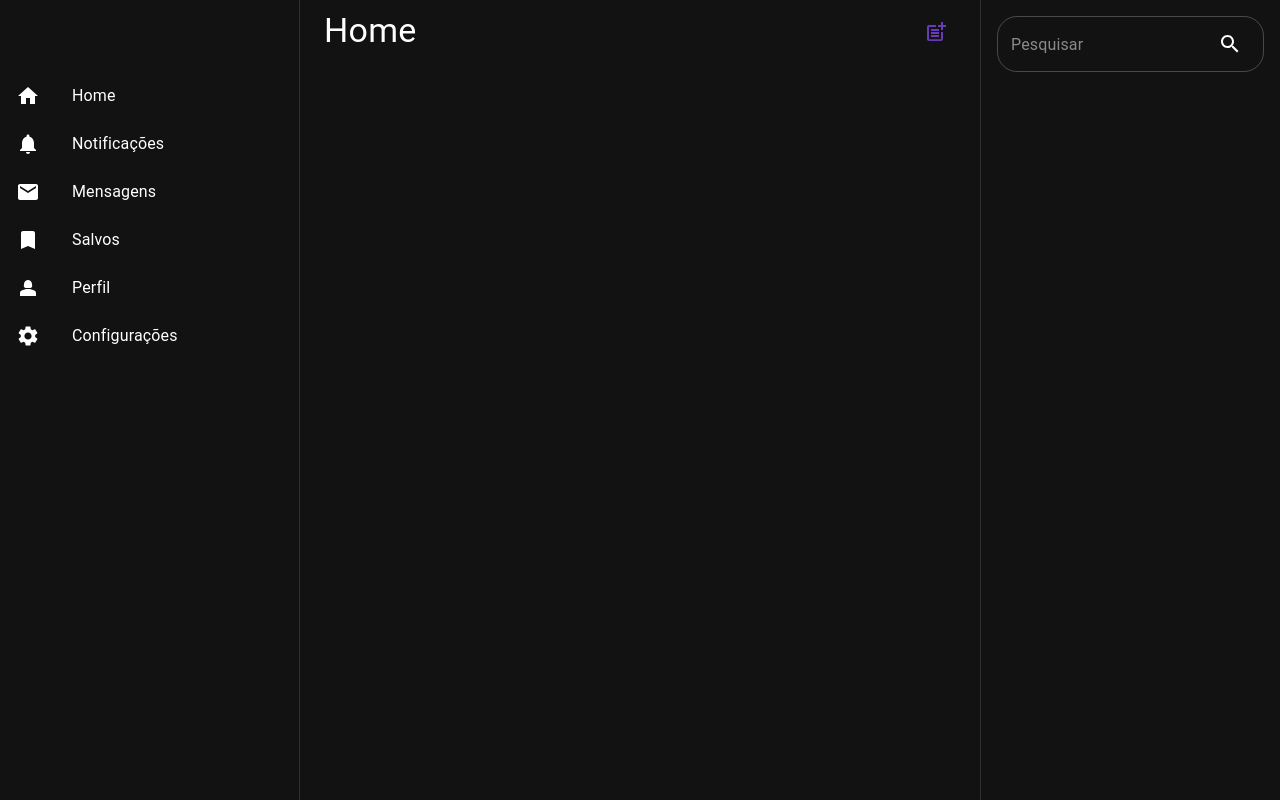
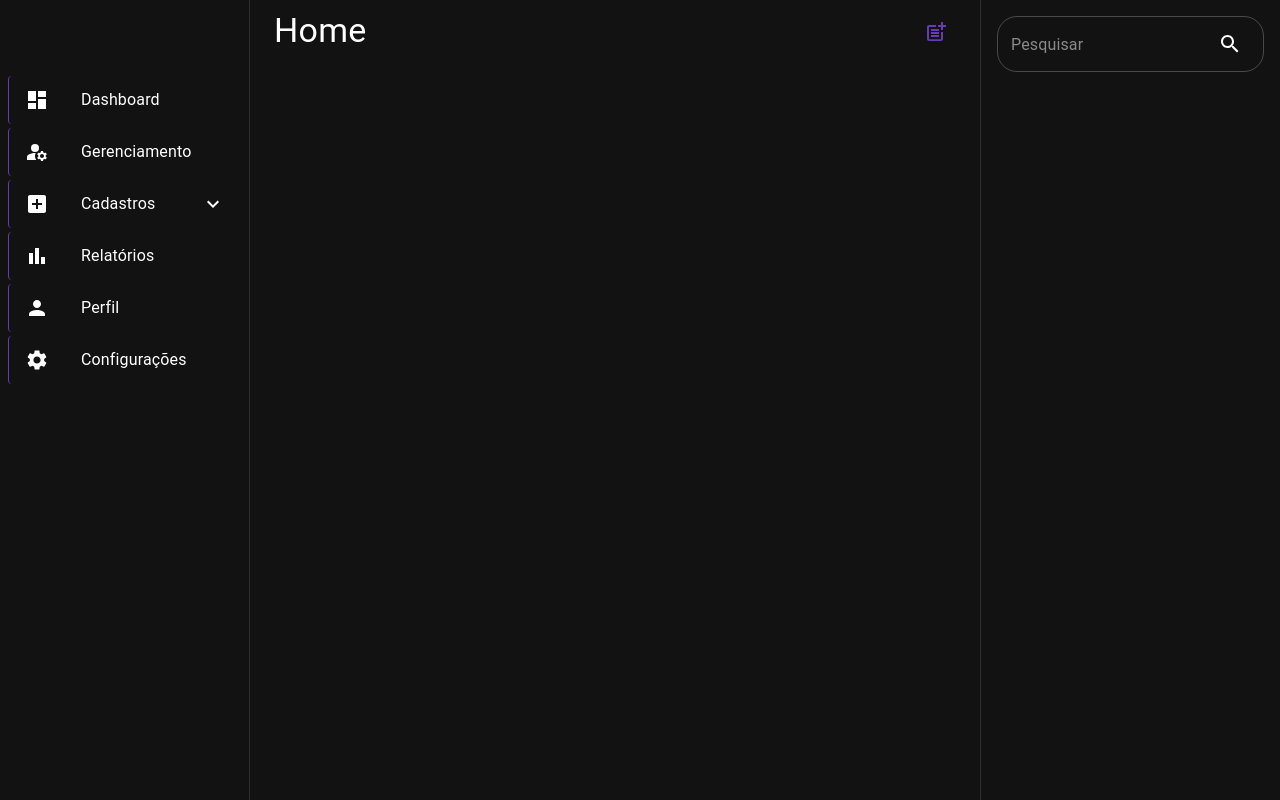
Before and after one commit to murilomelo7/rede-social, a React (Create React App) app in the folder frontend/: page / in a window 1280 px wide. Both pictures are taken after typing "Sample", "Sample123" into the empty fields and a click on the button "ENTRAR". Built offline with nearby package versions, Linux system fonts and the light colour scheme.

Commit message:
feat: #aaaaa asdsdfsdfsdfsdfsdfdsfsdfsdfdsf 📂 **Branch:** main

```diff
--- a/frontend/src/components/Sidebar/Sidebar.jsx
+++ b/frontend/src/components/Sidebar/Sidebar.jsx
@@ -1,54 +1,43 @@
-import {
-  Bookmark,
-  Gear,
-  Home,
-  Mail,
-  Notifications,
-  Person2,
-  Search,
-  Settings,
-} from "@mui/icons-material";
-
+import { useState } from "react";
+import { useNavigate } from "react-router-dom";
 import {
 	Box,
 	Drawer,
 	List,
-  ListItem,
 	ListItemButton,
 	ListItemIcon,
 	ListItemText,
 	Toolbar,
+	Collapse,
+	Divider,
 } from "@mui/material";
-import { useNavigate } from "react-router-dom";
+import DashboardIcon from "@mui/icons-material/Dashboard";
+import AddBoxIcon from "@mui/icons-material/AddBox";
+import ManageAccountsIcon from "@mui/icons-material/ManageAccounts";
+import ReportIcon from "@mui/icons-material/BarChart";
+import PersonIcon from "@mui/icons-material/Person";
+import SettingsIcon from "@mui/icons-material/Settings";
+import ExpandLess from "@mui/icons-material/ExpandLess";
+import ExpandMore from "@mui/icons-material/ExpandMore";
+import InventoryIcon from "@mui/icons-material/Inventory";
+import GroupIcon from "@mui/icons-material/Group";
+import { purple } from "@mui/material/colors";
 
-function Sidebar() {
+import styles from "./Sidebar.styles";
+
+const drawerWidth = 250;
+
+export default function Sidebar() {
 	const navigate = useNavigate();
+	const [openCadastros, setOpenCadastros] = useState(false);
 
-  const handleNavigate = (value) => {
-    switch (value) {
-      case "home":
-        return navigate("/home");
-      case "notifications":
-        return navigate("/notifications");
-      case "messages":
-        navigate("/messages");
-        break;
-      case "saves":
-        navigate("/saves");
-        break;
-      case "profile":
-        navigate("/profile");
-        break;
-      case "configs":
-        navigate("/configs");
-        break;
-      default:
-        navigate("/home");
-        break;
-    }
+	const handleNavigate = (path) => {
+		navigate(path);
 	};
 
-  const drawerWidth = 300;
+	const toggleCadastros = () => {
+		setOpenCadastros(!openCadastros);
+	};
 
 	return (
 		<Drawer
@@ -56,44 +45,103 @@ function Sidebar() {
 			sx={{
 				width: drawerWidth,
 				flexShrink: 0,
-        [`& .MuiDrawer-paper`]: { width: drawerWidth, boxSizing: "border-box" },
+				[`& .MuiDrawer-paper`]: {
+					width: drawerWidth,
+					boxSizing: "border-box",
+				},
 			}}
 		>
 			<Toolbar />
 			<Box sx={{ overflow: "auto" }}>
 				<List>
-          <ListItemButton onClick={() => handleNavigate("home")}>
+					{/* Dashboard */}
+					<ListItemButton
+						sx={styles.listItemButtonSubStyle}
+						onClick={() => handleNavigate("/dashboard")}
+					>
 						<ListItemIcon>
-              <Home />
+							<DashboardIcon />
 						</ListItemIcon>
-            <ListItemText primary="Home" />
+						<ListItemText primary="Dashboard" />
 					</ListItemButton>
-          <ListItemButton onClick={() => handleNavigate("notifications")}>
+
+					{/* Gerenciamento */}
+					<ListItemButton
+						sx={styles.listItemButtonSubStyle}
+						onClick={() => handleNavigate("/gerenciamento")}
+					>
 						<ListItemIcon>
-              <Notifications />
+							<ManageAccountsIcon />
 						</ListItemIcon>
-            <ListItemText primary="Notificações" />
+						<ListItemText primary="Gerenciamento" />
 					</ListItemButton>
-          <ListItemButton onClick={() => handleNavigate("messages")}>
+
+					{/* Cadastros com submenu */}
+					<ListItemButton
+						sx={styles.listItemButtonSubStyle}
+						onClick={toggleCadastros}
+					>
 						<ListItemIcon>
-              <Mail />
+							<AddBoxIcon />
 						</ListItemIcon>
-            <ListItemText primary="Mensagens" />
+						<ListItemText primary="Cadastros" />
+						{openCadastros ? <ExpandLess /> : <ExpandMore />}
 					</ListItemButton>
-          <ListItemButton onClick={() => handleNavigate("saves")}>
+
+					<Collapse in={openCadastros} timeout="auto" unmountOnExit>
+						<List component="div" disablePadding>
+							<ListItemButton
+								sx={styles.sublistItemButtonSubStyle}
+								onClick={() => handleNavigate("/cadastros/produtos")}
+							>
 								<ListItemIcon>
-              <Bookmark />
+									<InventoryIcon />
 								</ListItemIcon>
-            <ListItemText primary="Salvos" />
+								<ListItemText primary="Produtos" />
 							</ListItemButton>
-          <ListItemButton onClick={() => handleNavigate("profile")}>
+							<ListItemButton
+								sx={styles.sublistItemButtonSubStyle}
+								onClick={() => handleNavigate("/cadastros/clientes")}
+							>
 								<ListItemIcon>
-              <Person2 />
+									<GroupIcon />
+								</ListItemIcon>
+								<ListItemText primary="Clientes" />
+							</ListItemButton>
+						</List>
+						<Divider sx={{ my: 1 }} />
+					</Collapse>
+
+					{/* Relatórios */}
+					<ListItemButton
+						sx={styles.listItemButtonSubStyle}
+						onClick={() => handleNavigate("/relatorios")}
+					>
+						<ListItemIcon>
+							<ReportIcon />
+						</ListItemIcon>
+						<ListItemText primary="Relatórios" />
+					</ListItemButton>
+
+					{/* Perfil */}
+					<ListItemButton
+						sx={styles.listItemButtonSubStyle}
+						onClick={() => handleNavigate("/perfil")}
+					>
+						<ListItemIcon>
+							<PersonIcon />
 						</ListItemIcon>
 						<ListItemText primary="Perfil" />
 					</ListItemButton>
-          <ListItemButton onClick={() => handleNavigate("configs")}>
-            <ListItemIcon>{<Settings />}</ListItemIcon>
+
+					{/* Configurações */}
+					<ListItemButton
+						sx={styles.listItemButtonSubStyle}
+						onClick={() => handleNavigate("/configuracoes")}
+					>
+						<ListItemIcon>
+							<SettingsIcon />
+						</ListItemIcon>
 						<ListItemText primary="Configurações" />
 					</ListItemButton>
 				</List>
@@ -101,5 +149,3 @@ function Sidebar() {
 		</Drawer>
 	);
 }
-
-export default Sidebar;
--- /dev/null
+++ b/frontend/src/components/Sidebar/Sidebar.styles.js
@@ -0,0 +1,17 @@
+ const listItemButtonSubStyle = {
+	borderLeft: 1.2,
+	borderLeftColor: "primary.main",
+	borderRadius: "4px",
+	mx: 1,
+	my: 0.5,
+};
+ const sublistItemButtonSubStyle = {
+	borderRadius: "4px",
+	mx: 2,
+};
+
+
+export default {
+  listItemButtonSubStyle,
+	sublistItemButtonSubStyle
+}
```
Lines whose indentation alone changed are shown as unchanged.
